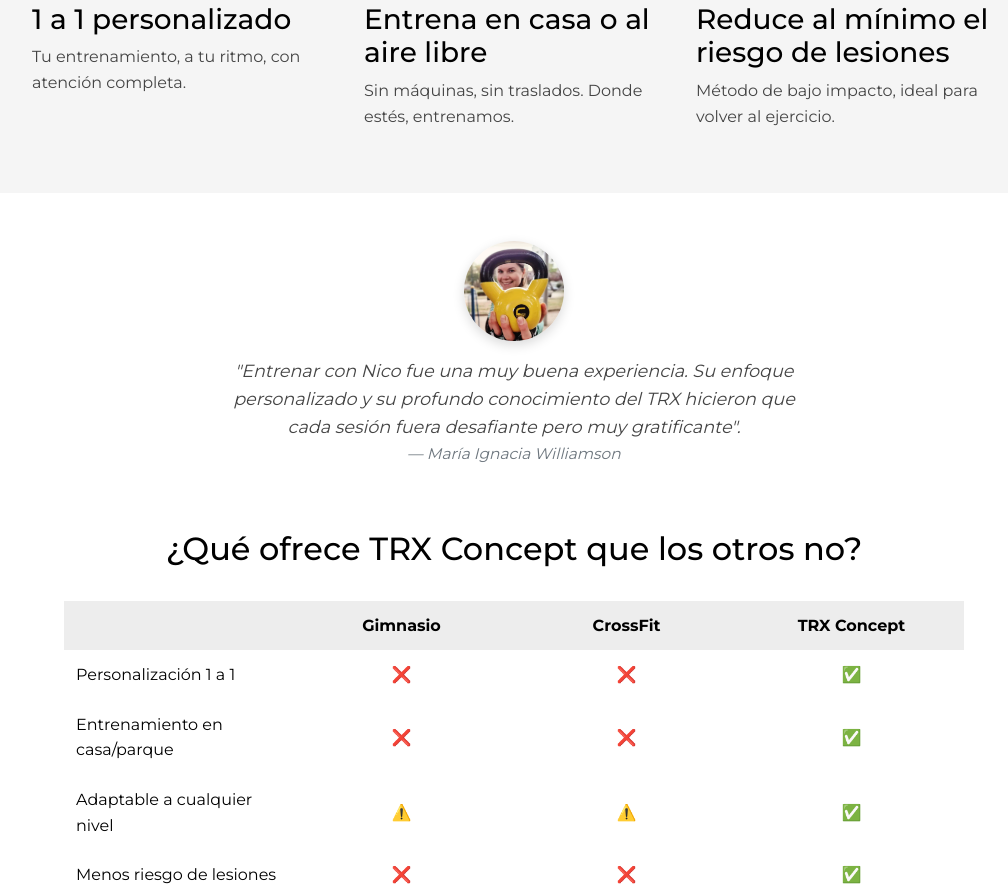
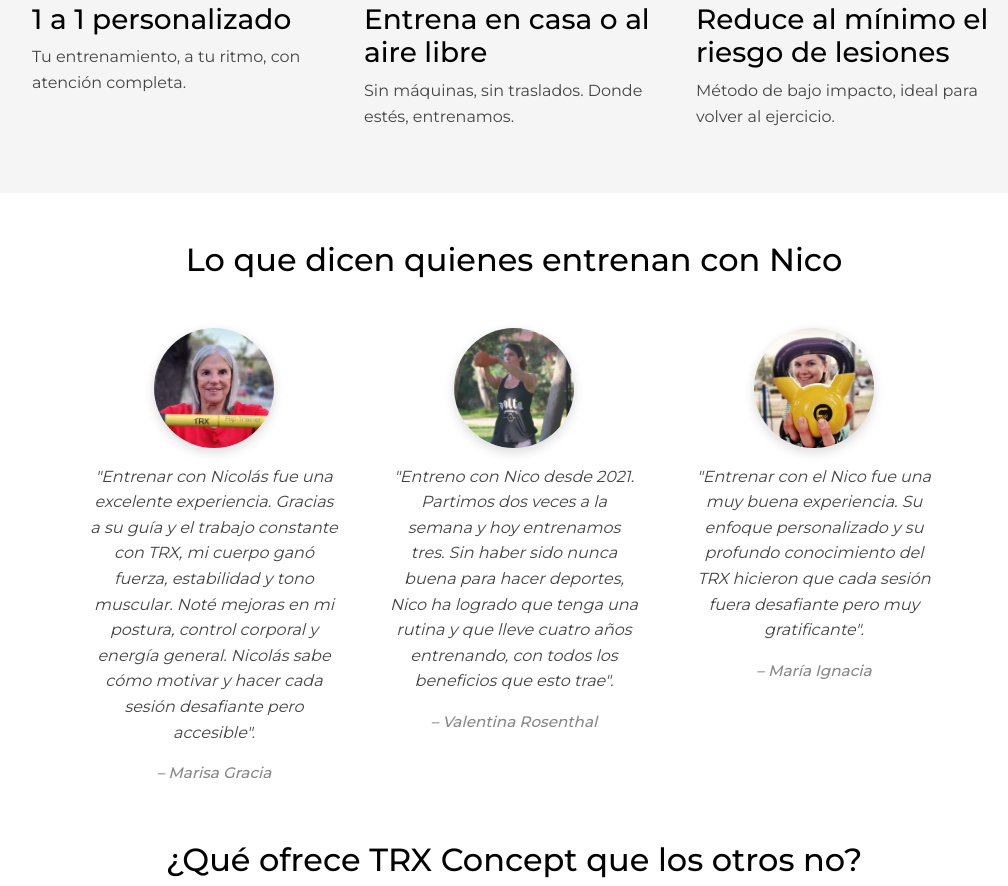
Before and after one commit to fanuneza/trxconcept, a plain HTML site: page index.html in a window 1280 px wide. Shown: the part 871-1757 px from the top of the page, without its empty margins (126-1134 px from the left). Drawn offline with nearby package versions, Linux system fonts and the light colour scheme; a web font is replaced by a local one.

Commit message:
Updated availability + testimonials

```diff
--- a/assets/css/style.css
+++ b/assets/css/style.css
@@ -219,27 +219,27 @@ header nav img {
 }
 
 .testimonial {
-    max-width: 600px;
+    max-width: 900px;
     margin: 0 auto;
 }
 
 .testimonial-img {
-    width: 100px;
-    height: 100px;
+    width: 120px;
+    height: 120px;
     border-radius: 50%;
     object-fit: cover;
     box-shadow: 0 4px 12px rgba(0, 0, 0, 0.15);
 }
 
 .testimonial-quote {
+    font-size: 1rem;
     font-style: italic;
-    font-size: 1.1rem;
     color: #444;
-    max-width: 700px;
+    max-width: 90%;
     margin: 0 auto;
 }
 
-blockquote-footer {
+.testimonial-author {
     color: #888;
     font-size: 0.95rem;
     font-weight: 500;
--- a/index.html
+++ b/index.html
@@ -96,18 +96,55 @@
         </section>
 
         <!-- TESTIMONIAL SECTION -->
-        <section id="testimonial" class="testimonial text-center container pt-5 pb-0">
-            <img src="assets/img/testimonio-mariaignacia.webp" alt="María Ignacia Williamson"
-                class="testimonial-img mb-3">
-            <blockquote class="testimonial-quote">
-                <p class="mb-3">
-                    "Entrenar con Nico fue una muy buena experiencia. Su enfoque personalizado y su profundo
-                    conocimiento del TRX hicieron que cada sesión fuera desafiante pero muy gratificante".
-                </p>
-                <footer class="blockquote-footer">María Ignacia Williamson</footer>
-            </blockquote>
+        <section id="testimonios" class="testimonial container pt-5 pb-2 text-center">
+            <h2 class="mb-5">Lo que dicen quienes entrenan con Nico</h2>
+            <div class="row g-4">
+
+                <!-- Testimonial 1 -->
+                <div class="col-md-4">
+                    <img src="assets/img/testimonio-marisagracia.webp" alt="Marisa Gracia" class="testimonial-img mb-3"
+                        loading="lazy">
+                    <blockquote class="testimonial-quote">
+                        <p>
+                            "Entrenar con Nicolás fue una excelente experiencia. Gracias a su guía y el trabajo
+                            constante con TRX, mi cuerpo ganó fuerza, estabilidad y tono muscular. Noté mejoras en mi
+                            postura, control corporal y energía general. Nicolás sabe cómo motivar y hacer cada sesión
+                            desafiante pero accesible".
+                        </p>
+                        <footer class="testimonial-author">– Marisa Gracia</footer>
+                    </blockquote>
+                </div>
+
+                <!-- Testimonial 2 -->
+                <div class="col-md-4">
+                    <img src="assets/img/testimonio-valentinarosenthal.webp" alt="Valentina Rosenthal"
+                        class="testimonial-img mb-3" loading="lazy">
+                    <blockquote class="testimonial-quote">
+                        <p>
+                            "Entreno con Nico desde 2021. Partimos dos veces a la semana y hoy entrenamos tres. Sin
+                            haber
+                            sido nunca buena para hacer deportes, Nico ha logrado que tenga una rutina
+                            y que lleve cuatro años entrenando, con todos los beneficios que esto trae".
+                        </p>
+                        <footer class="testimonial-author">– Valentina Rosenthal</footer>
+                    </blockquote>
+                </div>
+
+                <!-- Testimonial 3 -->
+                <div class="col-md-4">
+                    <img src="assets/img/testimonio-mariaignacia.webp" alt="María Ignacia Williamson"
+                        class="testimonial-img mb-3" loading="lazy">
+                    <blockquote class="testimonial-quote">
+                        <p>
+                            "Entrenar con el Nico fue una muy buena experiencia. Su enfoque personalizado y su profundo
+                            conocimiento del TRX hicieron que cada sesión fuera desafiante pero muy gratificante".
+                        </p>
+                        <footer class="testimonial-author">– María Ignacia</footer>
+                    </blockquote>
+                </div>
+
+            </div>
         </section>
-
 
         <!-- COMPARISON TABLE -->
         <section id="comparison" class="comparison pb-2">
@@ -167,7 +204,7 @@
             <h2>Planes y precios</h2>
             <p>Sesión individual: $15.000</p>
             <p>Paquete mensual de 3 veces por semana: $160.000</p>
-            <p class="pricing-note">Disponible: Mañanas desde las 9:00.</p>
+            <p class="pricing-note">Disponible: Mañanas desde las 6:00 AM.</p>
         </section>
 
     </main>
```
Also changed, not shown: assets/img/testimonio-marisagracia.webp (added), assets/img/testimonio-valentinarosenthal.webp (added).
